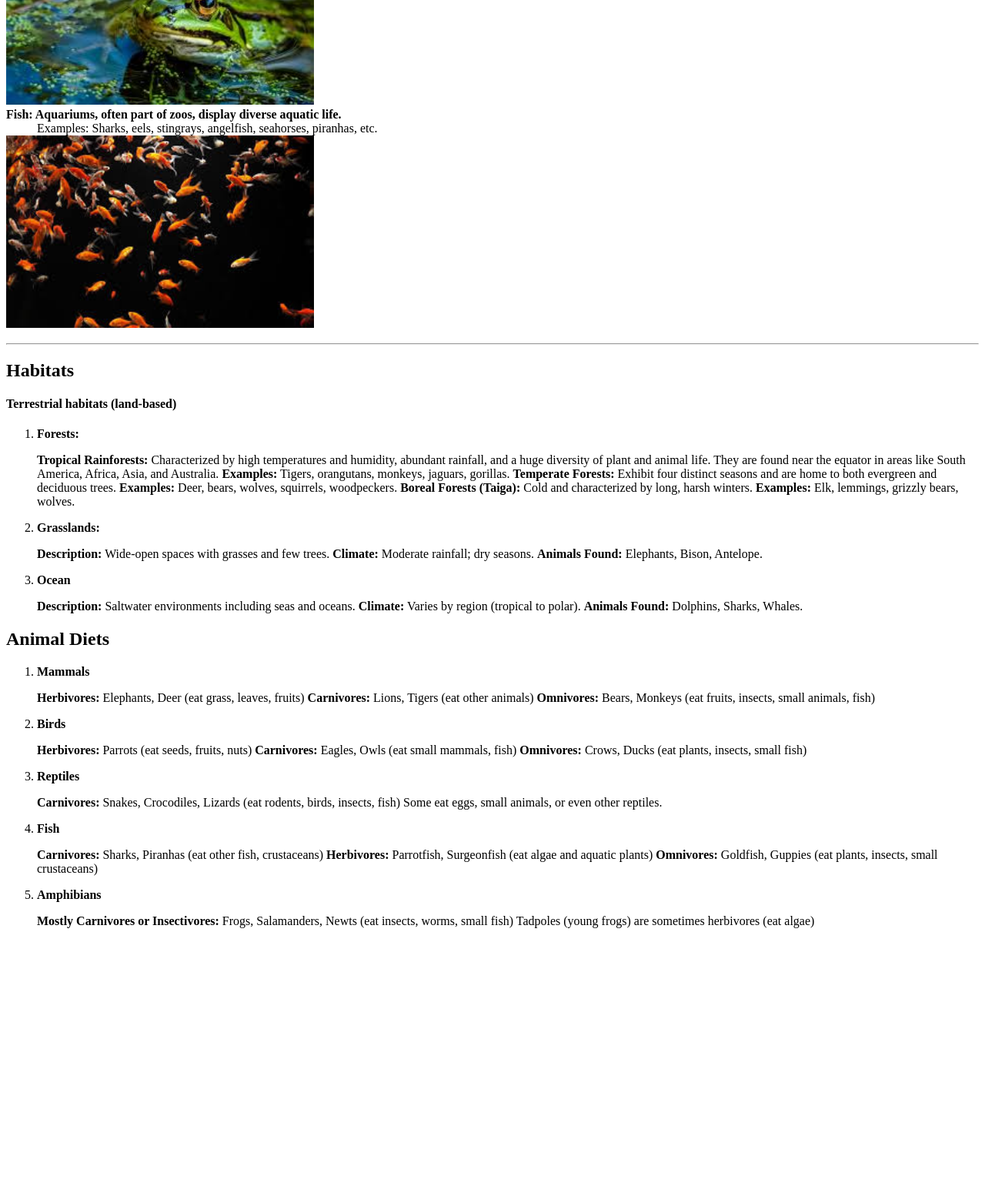
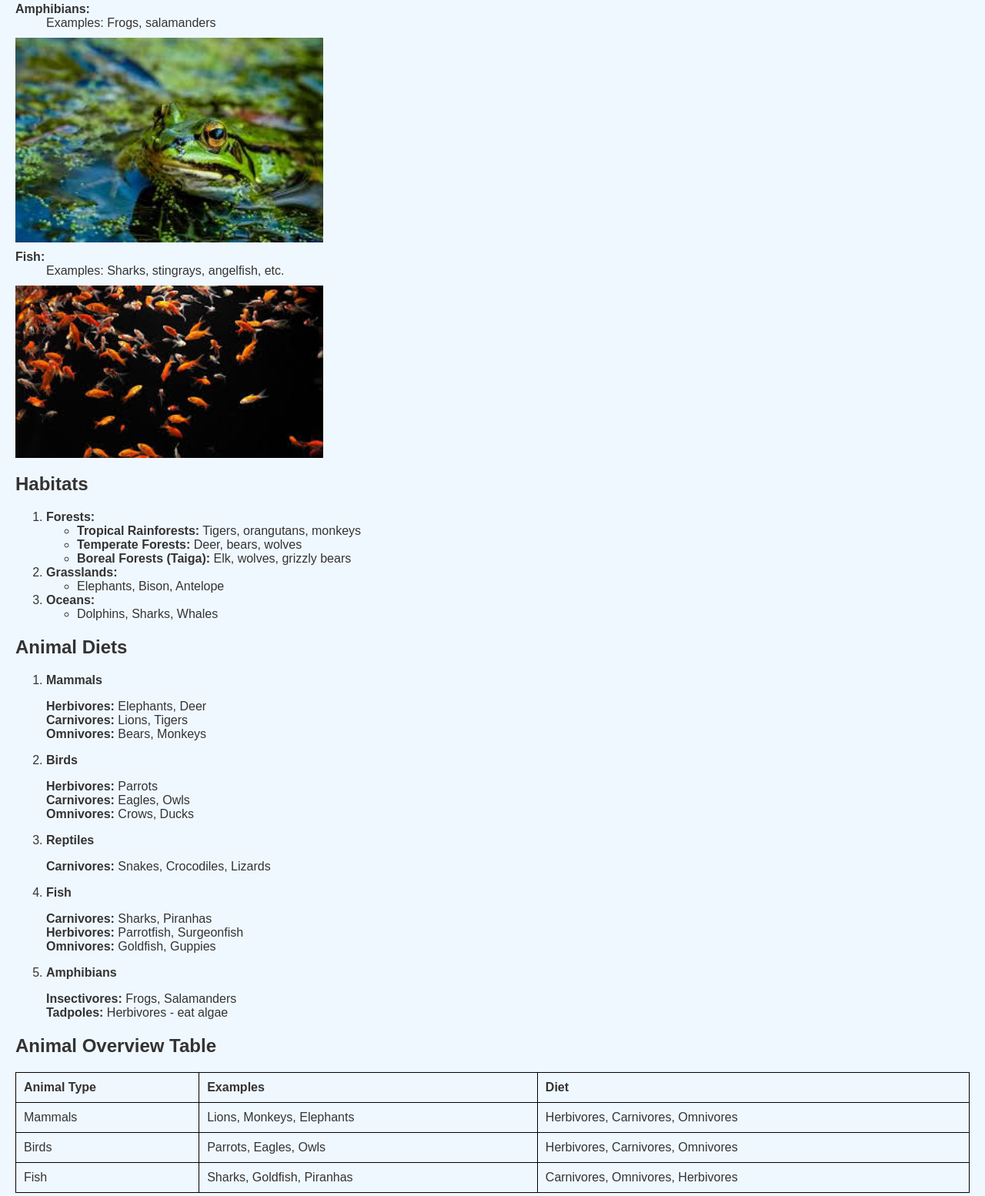
Before and after one commit to Ashicpaul/Web-Technology, a plain HTML site: page index.html in a window 1280 px wide. Shown: the part 1147-2701 px from the top of the page at 77% size. Before the commit the page ends 2369 px from the top, so only its background shows below. Drawn offline with Linux system fonts and the light colour scheme.

Commit message:
Update index.html

```diff
--- a/index.html
+++ b/index.html
@@ -1,95 +1,188 @@
 <!DOCTYPE html>
-<html>
+<html lang="en">
+
 <head>
-    <title>Zoo</title>
+    <meta charset="UTF-8">
+    <title>Zoo Animal Info</title>
     <style>
-        .header{
+        body {
+            background-color: #f0f8ff;
+            color: #333333;
+            font-family: Arial, sans-serif;
+            margin: 20px;
+        }
+
+        .header {
             text-align: center;
-            color: whitesmoke;
-            background-color: black;
+            font-size: 36px;
+            padding: 20px;
+            background-color: #1e1e1e;
+            color: white;
+        }
+
+        img {
+            display: block;
+            margin: 10px 0;
+        }
+
+        table {
+            width: 100%;
+            border-collapse: collapse;
+            margin-top: 20px;
+        }
+
+        table, th, td {
+            border: 1px solid black;
+        }
+
+        th, td {
+            padding: 10px;
+            text-align: left;
+        }
+
+        .nav-links {
+            margin: 20px 0;
         }
     </style>
 </head>
+
 <body>
-    <h1 class="header">Zoo Animal info</h1>
-    <div class="Animal Type">
+
+    <!-- Page Header -->
+    <h1 class="header">Zoo Animal Info</h1>
+
+    <!-- Navigation Links -->
+    <div class="nav-links">
+        <p>
+            <a href="#diets">Go to Animal Diets (Internal Link)</a> |
+            <a href="https://www.nationalgeographic.com/animals" target="_blank">External Animal Site (New Tab)</a> |
+            <a href="#habitats">Visit Habitats Section (Bookmark)</a> |
+            <a href="mailto:zoo@example.com">Email Zoo</a> |
+            <a href="tel:+918888888888">Call Zoo</a>
+        </p>
+
+        <a href="https://www.nationalgeographic.com/animals" target="_blank">
+            <img src="image/clickable-image.jpeg" alt="Visit NatGeo" width="300">
+        </a>
+    </div>
+
+    <!-- Animal Type Section -->
+    <div>
         <h2>Animal Type</h2>
         <dl>
-            <dt><b>Mammals:This group includes familiar zoo favorites.</b></dt>
-            <dd>Examples: Lions, tigers, elephants, giraffes, zebras, rhinoceroses, bears, monkeys, pandas, leopards, dolphins, kangaroos, koalas, etc.</dd>
-            <img src="image/mammals.jpeg" alt="Error" width="400" height="250">
-            <dt><b>Birds: Zoos often feature a vibrant array of birds.</b></dt>
-            <dd>Examples: Eagles, parrots, peacocks, toucans, ostriches, penguins, owls, pelicans, macaws, hornbills, kingfishers, hummingbirds, etc.</dd>
-            <img src="image/birds.jpeg" alt="Error" width="400" height="250">
-            <dt><b>Reptiles: You'll encounter a variety of reptiles in dedicated reptile houses or enclosures.</b></dt>
-            <dd>Examples: Snakes (like boas and pythons), lizards (chameleons, geckos, iguanas), crocodiles, alligators, turtles, tortoises, Komodo dragons, etc.</dd>
-            <img src="image/raptiles.jpeg" alt="Error" width="400" height="250">
-            <dt><b>Amphibians: These creatures often reside in dedicated exhibits or amphibian centers.</b></dt>
-            <dd>Examples: Frogs, salamanders.</dd>
-            <img src="image/ampibians.jpeg" alt="Error" width="400" height="250">
-            <dt><b>Fish: Aquariums, often part of zoos, display diverse aquatic life.</b></dt>
-            <dd>Examples: Sharks, eels, stingrays, angelfish, seahorses, piranhas, etc.</dd>
-            <img src="image/fish.jpeg" alt="Error" width="400" height="250">
+            <dt><b>Mammals: </b></dt>
+            <dd>Examples: Lions, tigers, elephants, giraffes, etc.</dd>
+            <img src="image/mammals.jpeg" alt="Mammals" width="400">
+
+            <dt><b>Birds: </b></dt>
+            <dd>Examples: Eagles, parrots, peacocks, penguins, etc.</dd>
+            <img src="image/birds.jpeg" alt="Birds" width="400">
+
+            <dt><b>Reptiles: </b></dt>
+            <dd>Examples: Snakes, lizards, crocodiles, etc.</dd>
+            <img src="image/raptiles.jpeg" alt="Reptiles" width="400">
+
+            <dt><b>Amphibians: </b></dt>
+            <dd>Examples: Frogs, salamanders</dd>
+            <img src="image/ampibians.jpeg" alt="Amphibians" width="400">
+
+            <dt><b>Fish: </b></dt>
+            <dd>Examples: Sharks, stingrays, angelfish, etc.</dd>
+            <img src="image/fish.jpeg" alt="Fish" width="400">
         </dl>
-        <hr>
     </div>
-    <div class="Habitats">
+
+    <!-- Habitats Section -->
+    <div id="habitats">
         <h2>Habitats</h2>
-        <h4>Terrestrial habitats (land-based)</h4>
         <ol>
-            <li><b>Forests:</b></li>
-            <p><b>Tropical Rainforests:</b> Characterized by high temperatures and humidity, abundant rainfall, and a huge diversity of plant and animal life. They are found near the equator in areas like South America, Africa, Asia, and Australia.
-                <b>Examples:</b> Tigers, orangutans, monkeys, jaguars, gorillas.
-                <b>Temperate Forests:</b> Exhibit four distinct seasons and are home to both evergreen and deciduous trees.
-                <b>Examples:</b> Deer, bears, wolves, squirrels, woodpeckers.
-                <b>Boreal Forests (Taiga):</b> Cold and characterized by long, harsh winters.
-                <b>Examples:</b> Elk, lemmings, grizzly bears, wolves.</p>
-            <li><b>Grasslands:</b></li>
-            <p><b>Description:</b> Wide-open spaces with grasses and few trees.
-
-                <b>Climate:</b> Moderate rainfall; dry seasons.
-
-                <b>Animals Found:</b> Elephants, Bison, Antelope.</p>
-
-            <li><b>Ocean</b></li>
-            <p><b>Description:</b> Saltwater environments including seas and oceans.
-
-            <b>Climate:</b> Varies by region (tropical to polar).
-
-            <b>Animals Found:</b> Dolphins, Sharks, Whales.</p>
+            <li><b>Forests:</b>
+                <ul>
+                    <li><b>Tropical Rainforests:</b> Tigers, orangutans, monkeys</li>
+                    <li><b>Temperate Forests:</b> Deer, bears, wolves</li>
+                    <li><b>Boreal Forests (Taiga):</b> Elk, wolves, grizzly bears</li>
+                </ul>
+            </li>
+            <li><b>Grasslands:</b>
+                <ul>
+                    <li>Elephants, Bison, Antelope</li>
+                </ul>
+            </li>
+            <li><b>Oceans:</b>
+                <ul>
+                    <li>Dolphins, Sharks, Whales</li>
+                </ul>
+            </li>
         </ol>
     </div>
-    <div class="Animal Diets">
+
+    <!-- Animal Diets -->
+    <div id="diets">
         <h2>Animal Diets</h2>
         <ol>
-            <li><b>Mammals</b></li>
-            <p><b>Herbivores:</b> Elephants, Deer (eat grass, leaves, fruits)
-
-                <b>Carnivores:</b> Lions, Tigers (eat other animals)
-
-                <b>Omnivores:</b> Bears, Monkeys (eat fruits, insects, small animals, fish)</p>
-            <li><b>Birds</b></li>
-            <p><b>Herbivores:</b> Parrots (eat seeds, fruits, nuts)
-
-                <b>Carnivores:</b> Eagles, Owls (eat small mammals, fish)
-
-                <b>Omnivores:</b> Crows, Ducks (eat plants, insects, small fish)</p>
-            <li><b>Reptiles</b></li>
-            <p><b>Carnivores:</b> Snakes, Crocodiles, Lizards (eat rodents, birds, insects, fish)
-                Some eat eggs, small animals, or even other reptiles. </p>
-            <li><b>Fish</b></li>
-            <p><b>Carnivores:</b> Sharks, Piranhas (eat other fish, crustaceans)
-
-                <b>Herbivores:</b> Parrotfish, Surgeonfish (eat algae and aquatic plants)
-
-                <b>Omnivores:</b> Goldfish, Guppies (eat plants, insects, small crustaceans) </p>
-            <li><b>Amphibians</b></li>
-            <p><b>Mostly Carnivores or Insectivores:</b>
-
-                Frogs, Salamanders, Newts (eat insects, worms, small fish)
-
-                Tadpoles (young frogs) are sometimes herbivores (eat algae)</p>
+            <li><b>Mammals</b>
+                <p><b>Herbivores:</b> Elephants, Deer<br>
+                    <b>Carnivores:</b> Lions, Tigers<br>
+                    <b>Omnivores:</b> Bears, Monkeys
+                </p>
+            </li>
+            <li><b>Birds</b>
+                <p><b>Herbivores:</b> Parrots<br>
+                    <b>Carnivores:</b> Eagles, Owls<br>
+                    <b>Omnivores:</b> Crows, Ducks
+                </p>
+            </li>
+            <li><b>Reptiles</b>
+                <p><b>Carnivores:</b> Snakes, Crocodiles, Lizards</p>
+            </li>
+            <li><b>Fish</b>
+                <p><b>Carnivores:</b> Sharks, Piranhas<br>
+                    <b>Herbivores:</b> Parrotfish, Surgeonfish<br>
+                    <b>Omnivores:</b> Goldfish, Guppies
+                </p>
+            </li>
+            <li><b>Amphibians</b>
+                <p><b>Insectivores:</b> Frogs, Salamanders<br>
+                    <b>Tadpoles:</b> Herbivores - eat algae
+                </p>
+            </li>
         </ol>
     </div>
+
+    <!-- Zoo Animal Info Table -->
+    <div>
+        <h2>Animal Overview Table</h2>
+        <table>
+            <thead>
+                <tr>
+                    <th>Animal Type</th>
+                    <th>Examples</th>
+                    <th>Diet</th>
+                </tr>
+            </thead>
+            <tbody>
+                <tr>
+                    <td>Mammals</td>
+                    <td>Lions, Monkeys, Elephants</td>
+                    <td>Herbivores, Carnivores, Omnivores</td>
+                </tr>
+                <tr>
+                    <td>Birds</td>
+                    <td>Parrots, Eagles, Owls</td>
+                    <td>Herbivores, Carnivores, Omnivores</td>
+                </tr>
+                <tr>
+                    <td>Fish</td>
+                    <td>Sharks, Goldfish, Piranhas</td>
+                    <td>Carnivores, Omnivores, Herbivores</td>
+                </tr>
+            </tbody>
+        </table>
+    </div>
+
+    <!-- HTML Comment -->
+    <!-- This is a simple Zoo Animal Info webpage with HTML5 features -->
+
 </body>
+
 </html>
```
